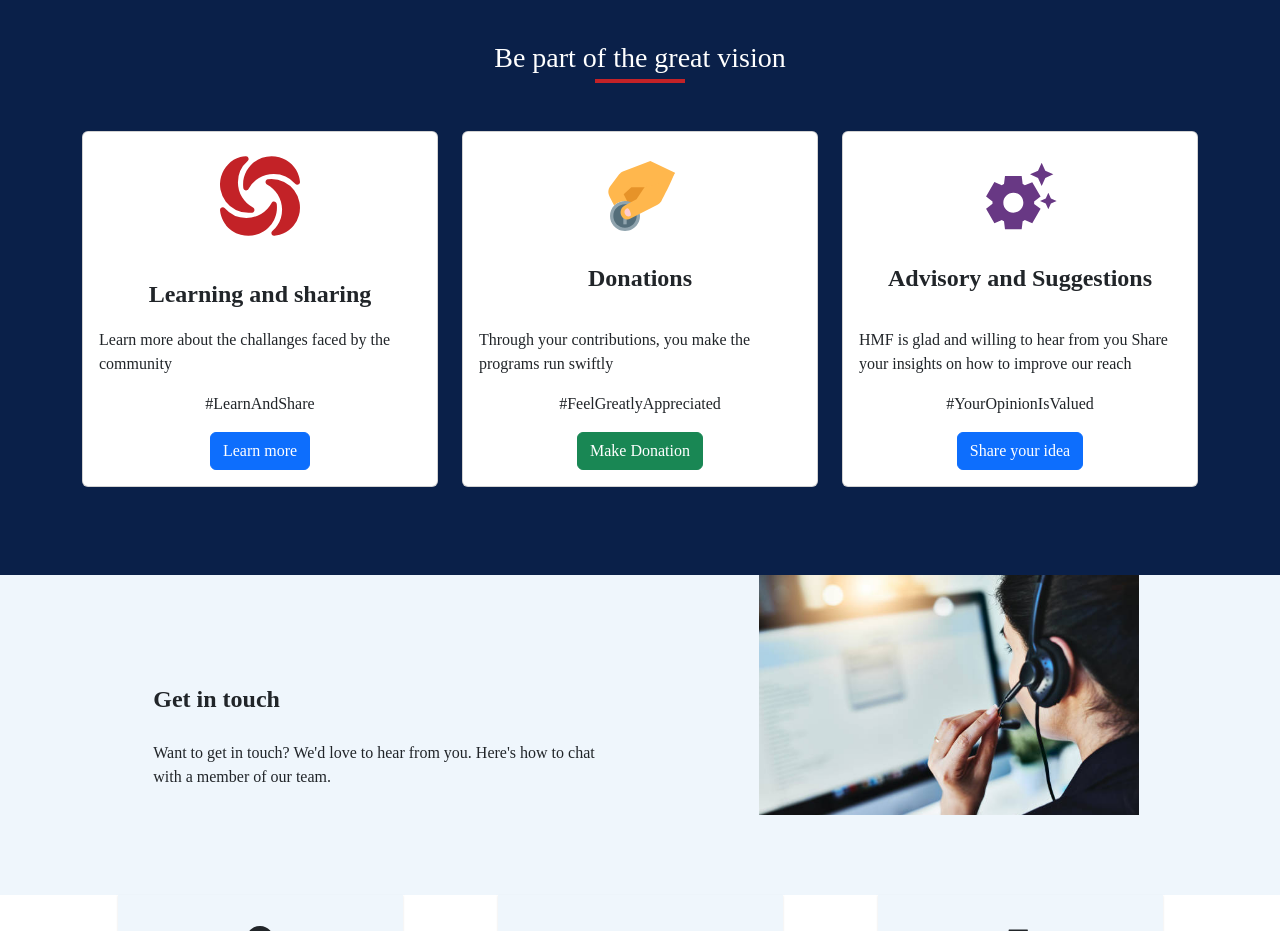
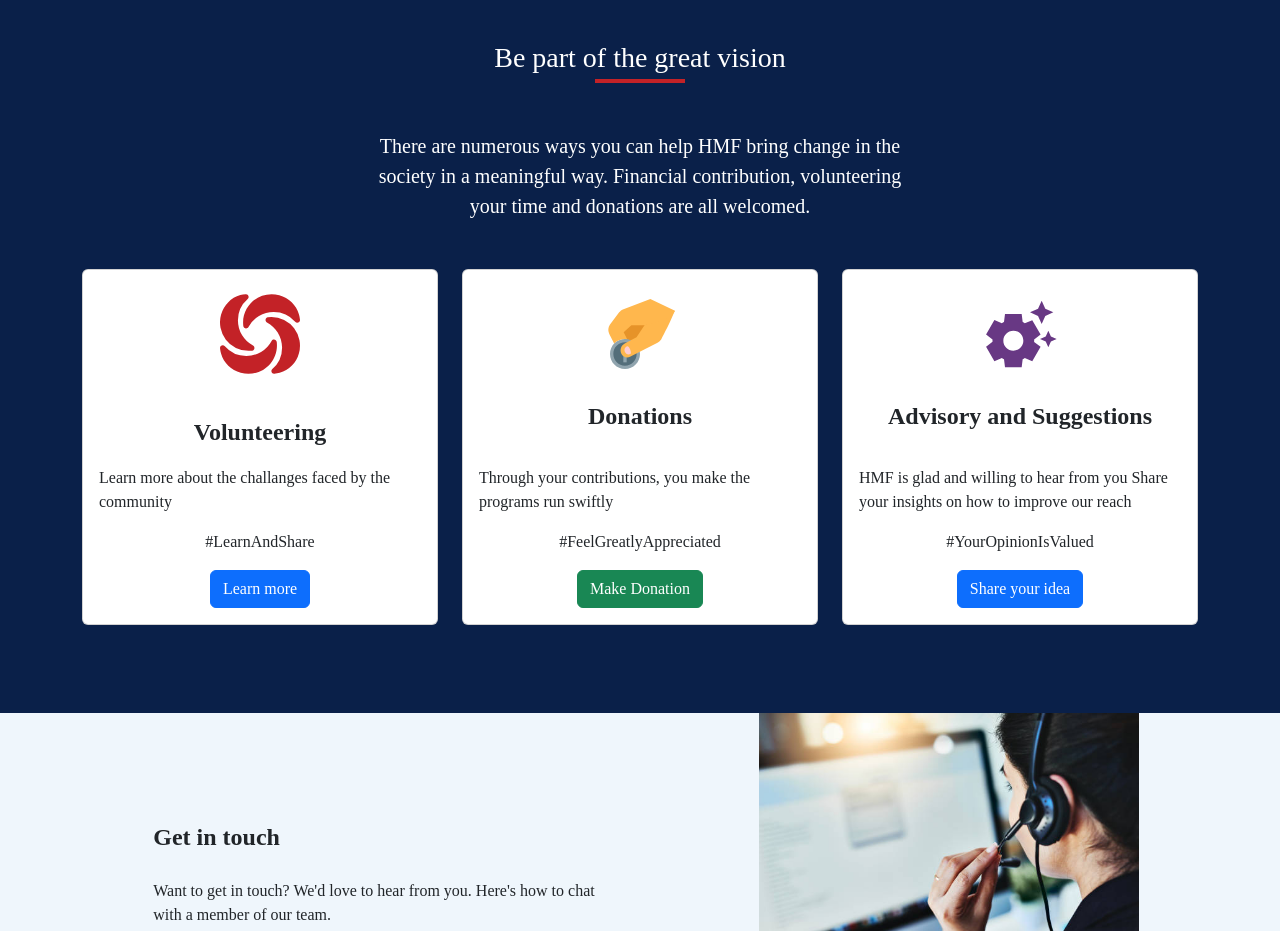
Before and after one commit to Manenomyk/Harold-mbati-site, a React (Create React App) app: page / in a window 1280 px wide. Shown: the part 1300-2231 px from the top of the page. Built offline with nearby package versions, Linux system fonts and the light colour scheme; a web font is replaced by a local one.

Commit message:
share info

```diff
--- a/src/Pages/Home.css
+++ b/src/Pages/Home.css
@@ -134,3 +134,18 @@ height: auto;
     font-size: 28px;
     color: white;
 }
+.topinfo{
+    color: white;
+    font-size: 20px;
+    display: flex;
+    justify-content: center;
+    align-items: center;
+}
+.share{
+    width: 100%;
+    display: flex;
+    justify-content: center;
+    align-items: center;
+    margin-bottom: 3rem;
+
+}
--- a/src/Pages/Home.js
+++ b/src/Pages/Home.js
@@ -33,10 +33,14 @@ function Home() {
               <home.Nav.Link href="#Home">Who We Are</home.Nav.Link>
             </home.Nav.Item>
             <home.Nav.Item className="link_items">
-              <home.Nav.Link href="#JoinUs" eventKey="link-1">How To Help</home.Nav.Link>
+              <home.Nav.Link href="#JoinUs" eventKey="link-1">
+                How To Help
+              </home.Nav.Link>
             </home.Nav.Item>
             <home.Nav.Item className="link_items">
-              <home.Nav.Link href="#Contact" eventKey="link-2">Contact Us</home.Nav.Link>
+              <home.Nav.Link href="#Contact" eventKey="link-2">
+                Contact Us
+              </home.Nav.Link>
             </home.Nav.Item>
             <home.Nav.Item className="link_items">
               <home.Nav.Link eventKey="link-3">Donate</home.Nav.Link>
@@ -46,7 +50,6 @@ function Home() {
       </div>
       <a name="Home"></a>
       <div className="carousel_section">
-
         <home.Container>
           <home.Row>
             <home.Col lg={5} className="mx-auto mb-4">
@@ -105,6 +108,17 @@ function Home() {
 
         <home.Container>
           <home.Row>
+            <home.Col lg={6} className="mx-auto text-center share">
+              <div className="topinfo">
+                There are numerous ways you can help HMF bring change in the
+                society in a meaningful way. Financial contribution,
+                volunteering your time and donations are all welcomed.
+              </div>
+            </home.Col>
+          </home.Row>
+        </home.Container>
+        <home.Container>
+          <home.Row>
             <home.Col lg={4} className="mx-auto mb-2">
               <home.Card>
                 <div className="icon1">
@@ -113,7 +127,7 @@ function Home() {
 
                 <home.Card.Body>
                   <p className="advice" id="header">
-                    Learning and sharing
+                    Volunteering
                   </p>
                   <div>
                     <p className="advice">
```
